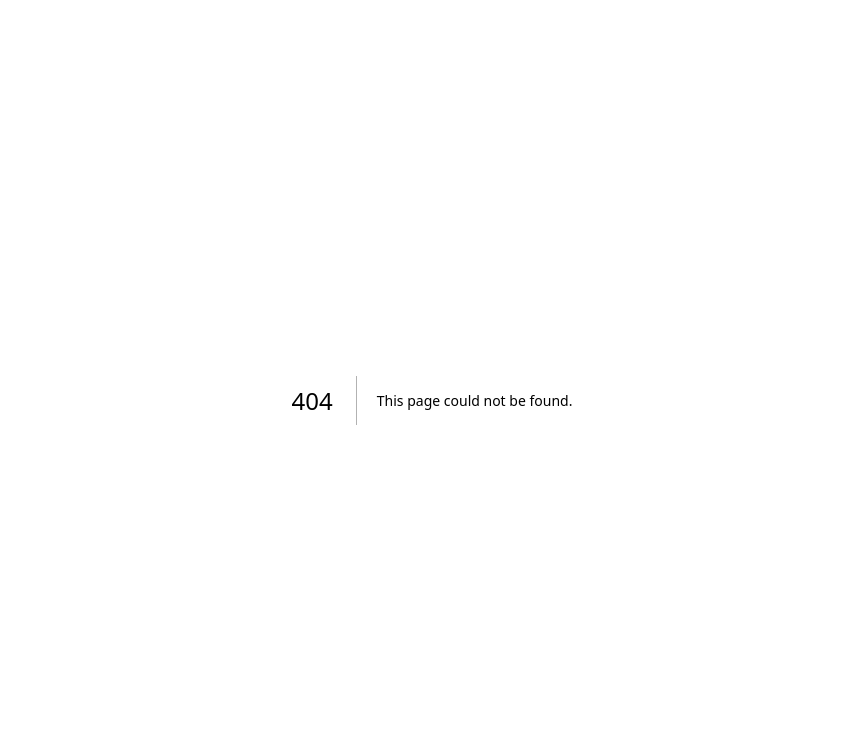
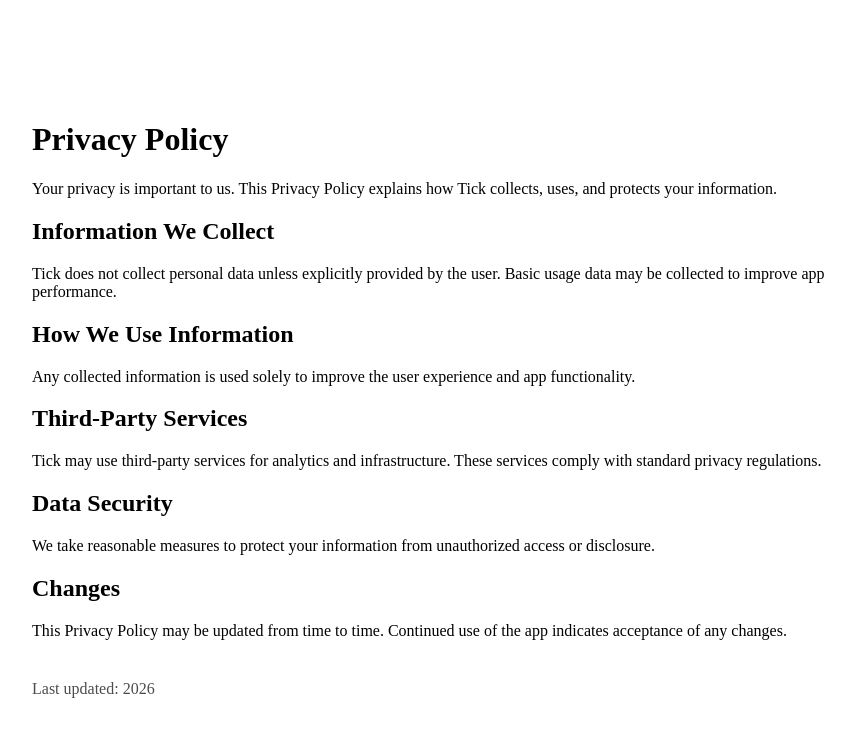
Before and after one commit to flexa01/Tick1, a Next.js app: page /privacy in a window 1280 px wide. Before the commit this address had no page. Shown: the top 732 px of the page, without its empty margins (208-1063 px from the left). Built offline with nearby package versions, Linux system fonts and the light colour scheme.

Commit message:
Create page.tsx

```diff
--- /dev/null
+++ b/app/privacy/page.tsx
@@ -0,0 +1,46 @@
+export default function PrivacyPolicy() {
+  return (
+    <main style={{ maxWidth: 800, margin: "80px auto", padding: 20 }}>
+      <h1>Privacy Policy</h1>
+
+      <p>
+        Your privacy is important to us. This Privacy Policy explains how Tick
+        collects, uses, and protects your information.
+      </p>
+
+      <h2>Information We Collect</h2>
+      <p>
+        Tick does not collect personal data unless explicitly provided by the
+        user. Basic usage data may be collected to improve app performance.
+      </p>
+
+      <h2>How We Use Information</h2>
+      <p>
+        Any collected information is used solely to improve the user experience
+        and app functionality.
+      </p>
+
+      <h2>Third-Party Services</h2>
+      <p>
+        Tick may use third-party services for analytics and infrastructure. These
+        services comply with standard privacy regulations.
+      </p>
+
+      <h2>Data Security</h2>
+      <p>
+        We take reasonable measures to protect your information from
+        unauthorized access or disclosure.
+      </p>
+
+      <h2>Changes</h2>
+      <p>
+        This Privacy Policy may be updated from time to time. Continued use of
+        the app indicates acceptance of any changes.
+      </p>
+
+      <p style={{ marginTop: 40, opacity: 0.7 }}>
+        Last updated: 2026
+      </p>
+    </main>
+  );
+}
```
